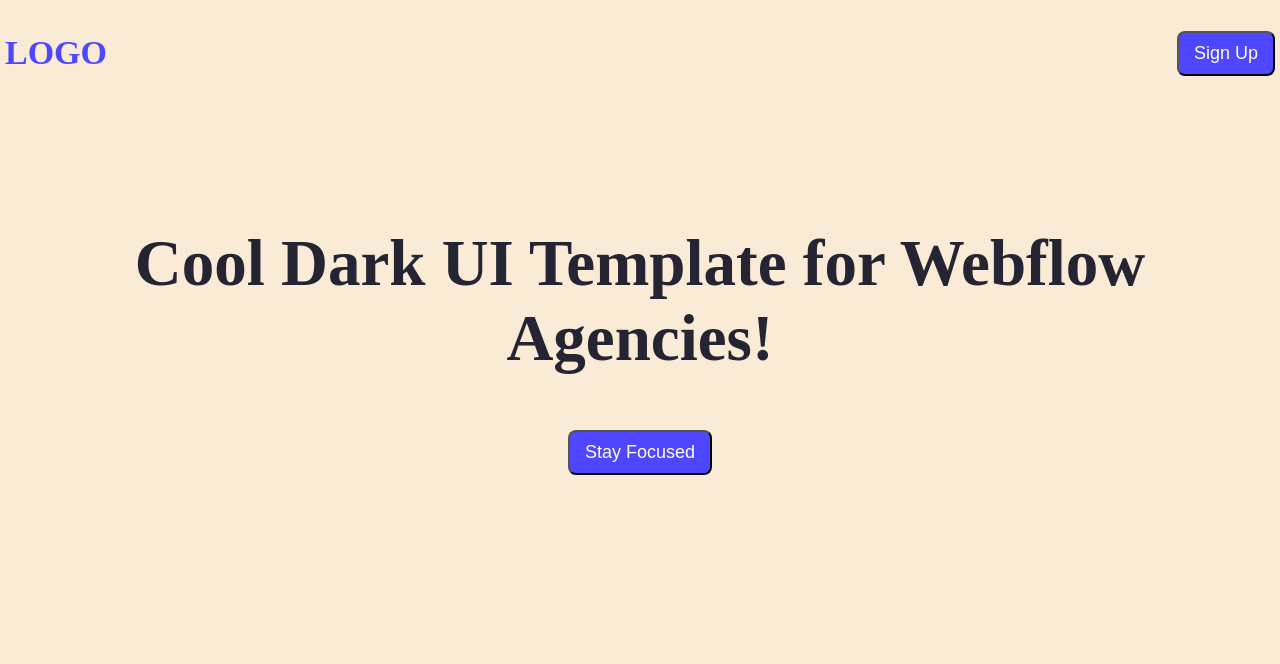
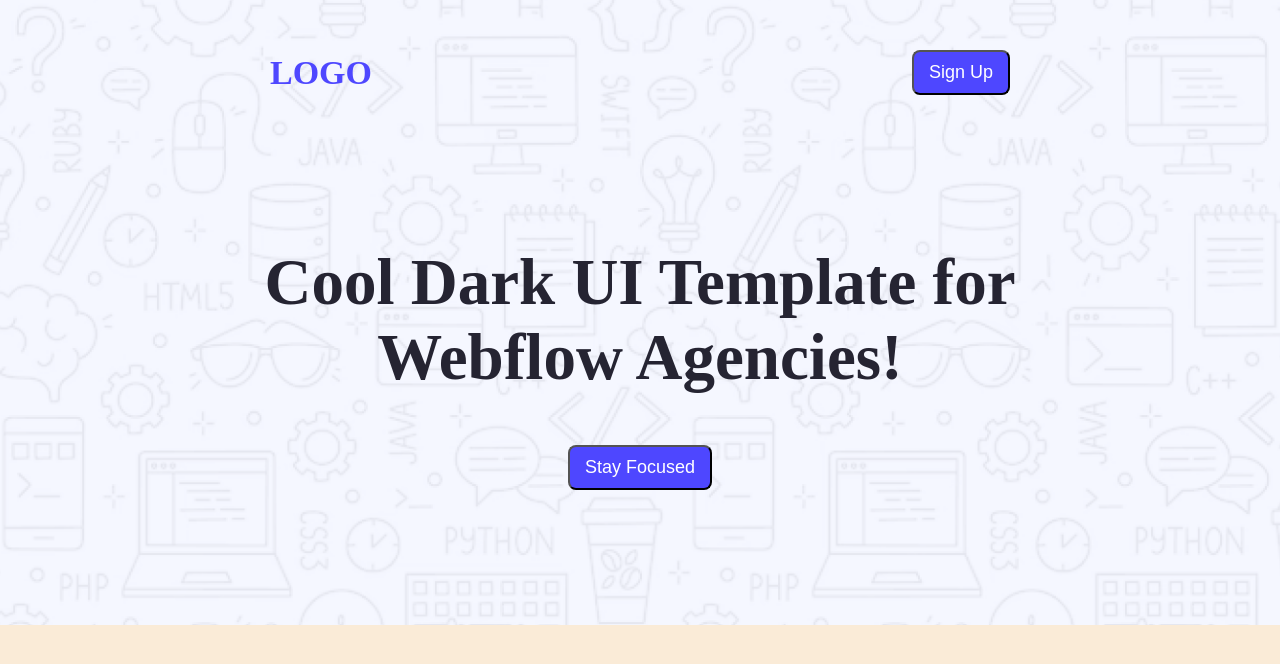
Before and after one commit to Tanmi-Tanu/assignment-1-2025, a plain HTML site: page index.html in a window 1280 px wide. Drawn offline with Linux system fonts and the light colour scheme.

Commit message:
header area compleate

```diff
--- a/index.html
+++ b/index.html
@@ -7,13 +7,13 @@
     <link rel="stylesheet" href="style.css">
 </head>
 <body>
-    <header>
+    <header class="header-background">
         <nav class="nav-area">
             <h3 class="text-primary">LOGO</h3>
             <a href=""><button class="btn">Sign Up</button></a>
         </nav>
         <section class="hero-area">
-            <h1 class="title">Cool Dark UI Template for Webflow Agencies!</h1>
+            <h1 class="title">Cool Dark UI Template for <br> Webflow Agencies!</h1>
             <a href=""><button class="btn">Stay Focused</button></a>
         </section>
     </header>
--- a/style.css
+++ b/style.css
@@ -1,6 +1,8 @@
+*{
+    margin: 0 auto;
+}
 body{
-    max-width: 1270px;
-    margin: 0 auto;
+
     background-color: antiquewhite;
 }
 .btn{
@@ -16,19 +18,29 @@ body{
     font-weight: black;
 }
 /*Nav bar area*/
+.header-background{
+    width: 100%;
+    background-image: url(image/Hero-bg.png);
+    background-size: cover;
+    background-position: center;
+    background-repeat: no-repeat;
+}
 .nav-area{
     display: flex;
     justify-content: space-between;
     align-items: center;
+    padding-top: 50px;
 }
 /*Hero area*/
 .hero-area{
+    height: 300px;
     text-align: center;
-    margin-top: 120px;
-    margin-bottom: 80px;
+    margin-top: 150px;
+    padding-bottom: 80px;
 }
 .title{
     font-weight: bolod;
     font-size: 65px;
     color: #252432;
+    margin-bottom: 50px;
 }
```
Also changed, not shown: image/Hero-bg.png (added).
